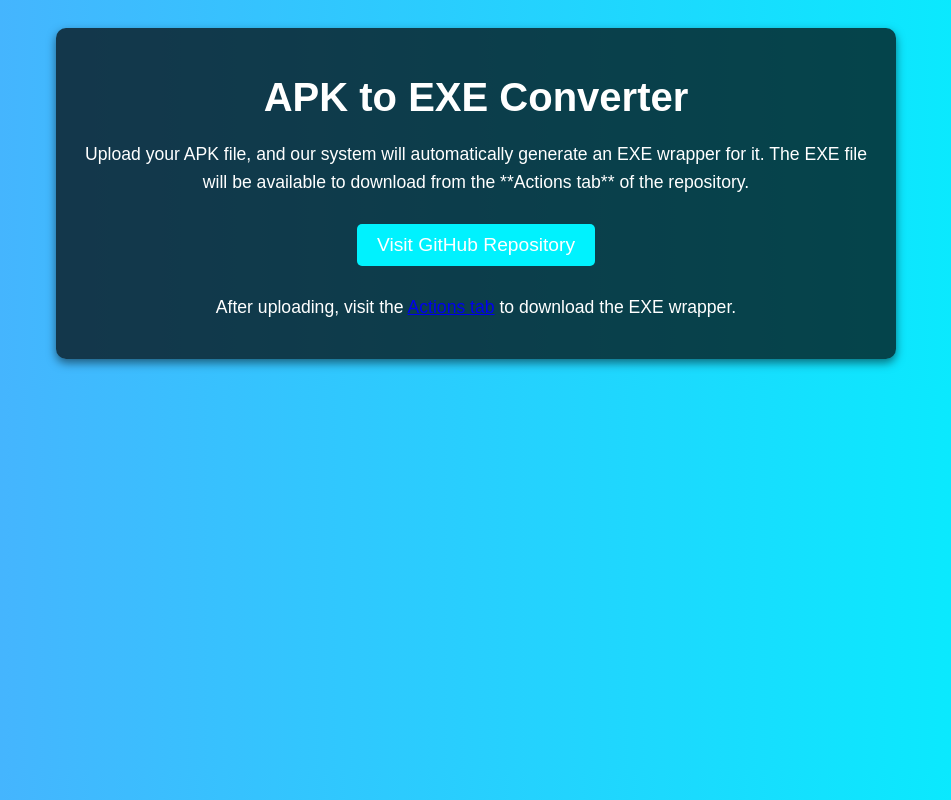
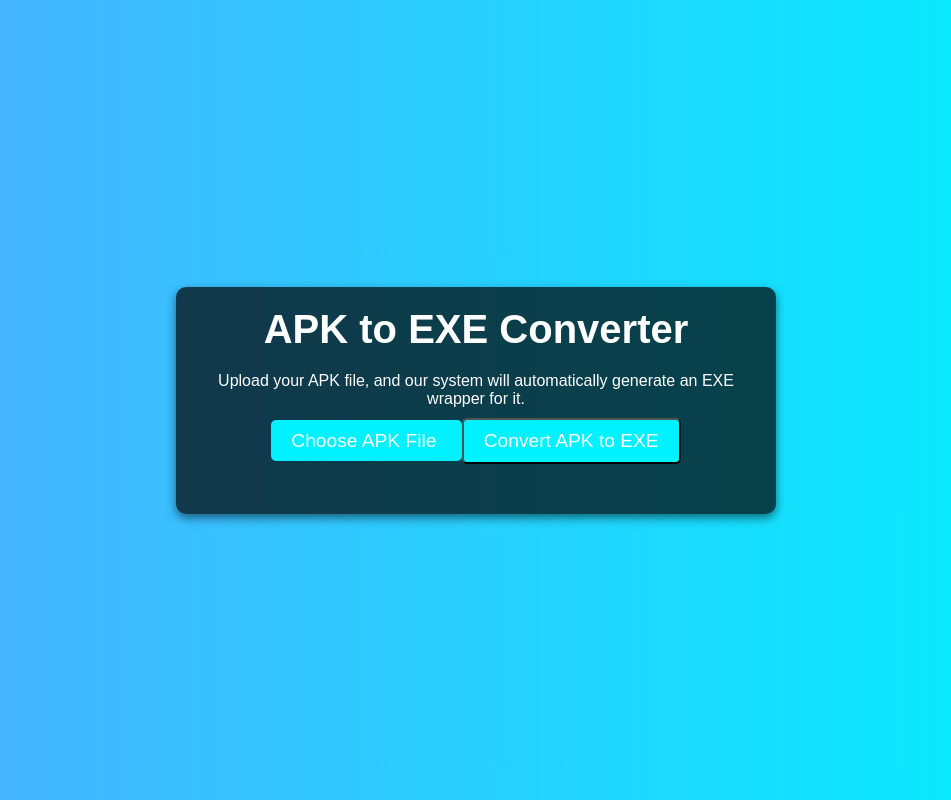
Before and after one commit to Aakeshhappy/apk-to-exe-converter, a plain HTML site: page index.html in a window 1280 px wide. Shown: the whole page, without its empty margins (164-1115 px from the left). Drawn offline with Linux system fonts and the light colour scheme.

Commit message:
index.html

```diff
--- a/index.html
+++ b/index.html
@@ -4,57 +4,23 @@
   <meta charset="UTF-8">
   <meta name="viewport" content="width=device-width, initial-scale=1.0">
   <title>APK to EXE Converter</title>
-  <style>
-    body {
-      font-family: Arial, sans-serif;
-      background: linear-gradient(to right, #4facfe, #00f2fe);
-      color: white;
-      text-align: center;
-      padding: 20px;
-    }
-    .container {
-      max-width: 800px;
-      margin: auto;
-      background: rgba(0, 0, 0, 0.7);
-      padding: 20px;
-      border-radius: 10px;
-      box-shadow: 0 4px 10px rgba(0, 0, 0, 0.5);
-    }
-    h1 {
-      font-size: 2.5em;
-      margin-bottom: 20px;
-    }
-    p {
-      font-size: 1.1em;
-      line-height: 1.6;
-    }
-    .button {
-      display: inline-block;
-      background: #00f2fe;
-      color: #fff;
-      padding: 10px 20px;
-      text-decoration: none;
-      border-radius: 5px;
-      font-size: 1.2em;
-      margin: 10px 0;
-      transition: background 0.3s;
-    }
-    .button:hover {
-      background: #4facfe;
-    }
-  </style>
+  <link rel="stylesheet" href="style.css">
 </head>
 <body>
   <div class="container">
     <h1>APK to EXE Converter</h1>
-    <p>
-      Upload your APK file, and our system will automatically generate an EXE wrapper for it.
-      The EXE file will be available to download from the **Actions tab** of the repository.
-    </p>
-    <a href="https://github.com/yourusername/apk-to-exe-converter" class="button">Visit GitHub Repository</a>
-    <p>
-      After uploading, visit the <a href="https://github.com/yourusername/apk-to-exe-converter/actions">Actions tab</a> to download the EXE wrapper.
-    </p>
+    <p>Upload your APK file, and our system will automatically generate an EXE wrapper for it.</p>
+    <form id="uploadForm" enctype="multipart/form-data">
+      <label for="apkFile" class="upload-btn">
+        Choose APK File
+        <input type="file" id="apkFile" name="apkFile" accept=".apk" required />
+      </label>
+      <button type="submit" class="submit-btn">Convert APK to EXE</button>
+    </form>
+    <p id="statusMessage"></p>
+    <p id="downloadLink" style="display:none;">Download your EXE from the <a href="" target="_blank">Actions tab</a>.</p>
   </div>
+
+  <script src="script.js"></script>
 </body>
 </html>
```
